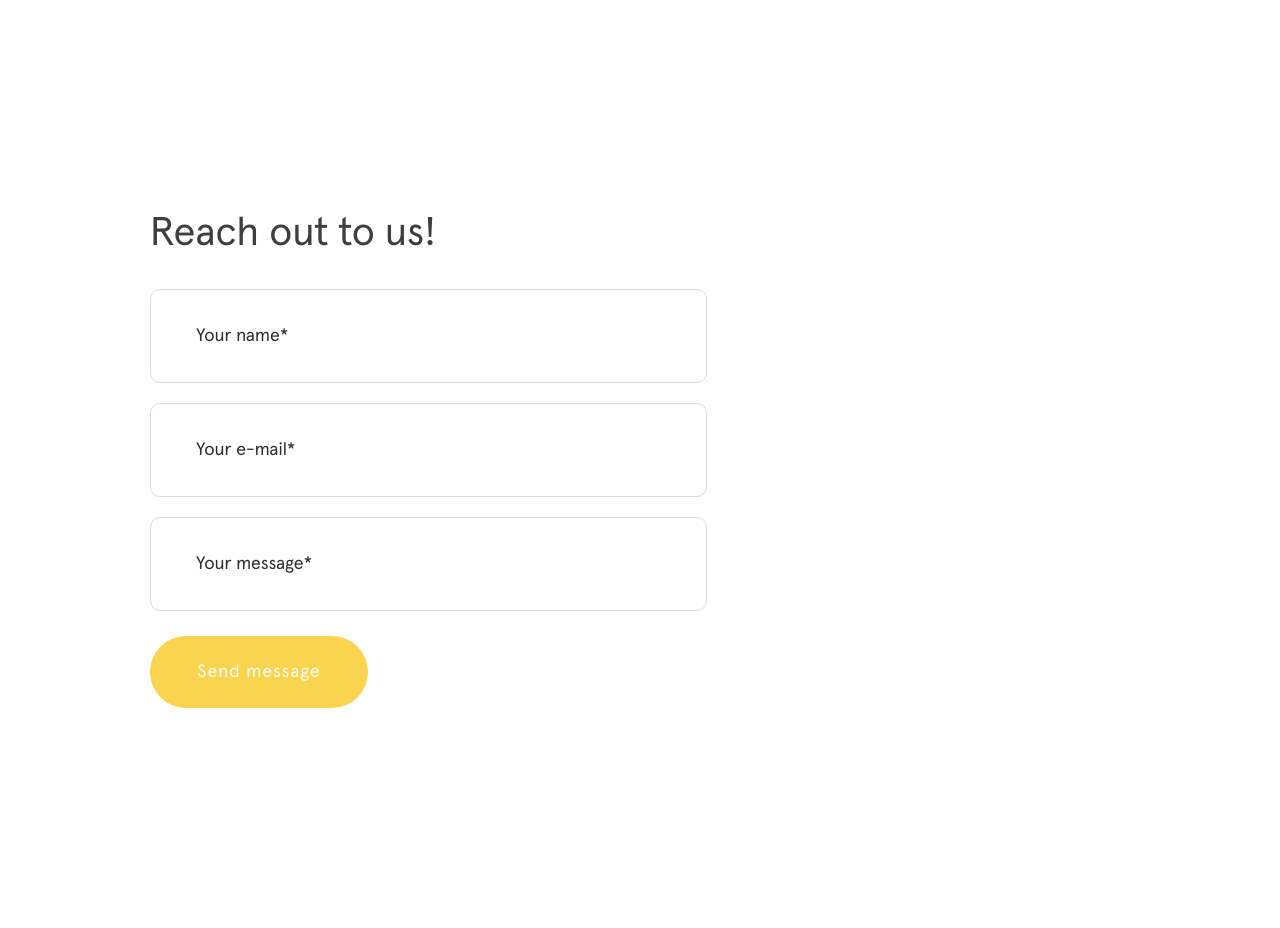
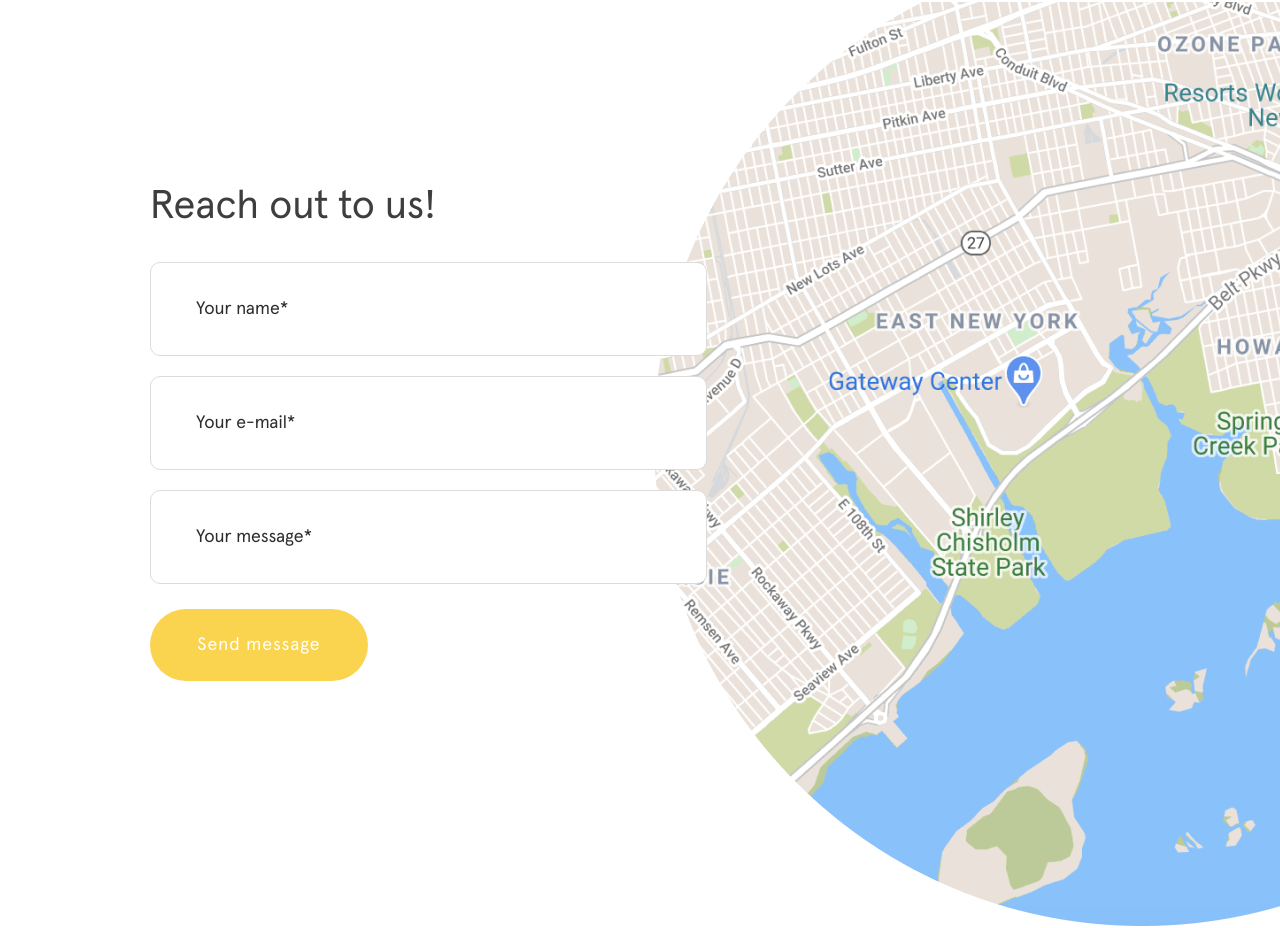
Before and after one commit to Andrew-Sparrow/zenbittech-project, a React (Create React App) app: page /#/ in a window 1280 px wide. Before the commit the page ends 800 px from the top, so only its background shows below. Built offline with nearby package versions, Linux system fonts and the light colour scheme; a web font is replaced by a local one.

Commit message:
hocs was added

```diff
--- a/src/components/app/main/main.jsx
+++ b/src/components/app/main/main.jsx
@@ -4,11 +4,15 @@ import Form from '../../form/form';
 const MainStyle = styled.main`
   display: flex;
   flex-direction: column;
-  padding-top: 180px;
+  background-image: url('../img/map.png');
+  background-repeat: no-repeat;
+  background-position: right;
+  min-height: 928px;
 
   h1 {
     color: #3E3E3E;
     font-family: 'Apercu Arabic Pro';
+    margin-top: 180px;
     font-weight: 400;
     margin-left: 150px;
     margin-bottom: 30px;
```
Also changed, not shown: src/components/hocs/with-layout.jsx (added, +14 -0 lines), public/img/map.png (added), public/img/screenshot.png.
